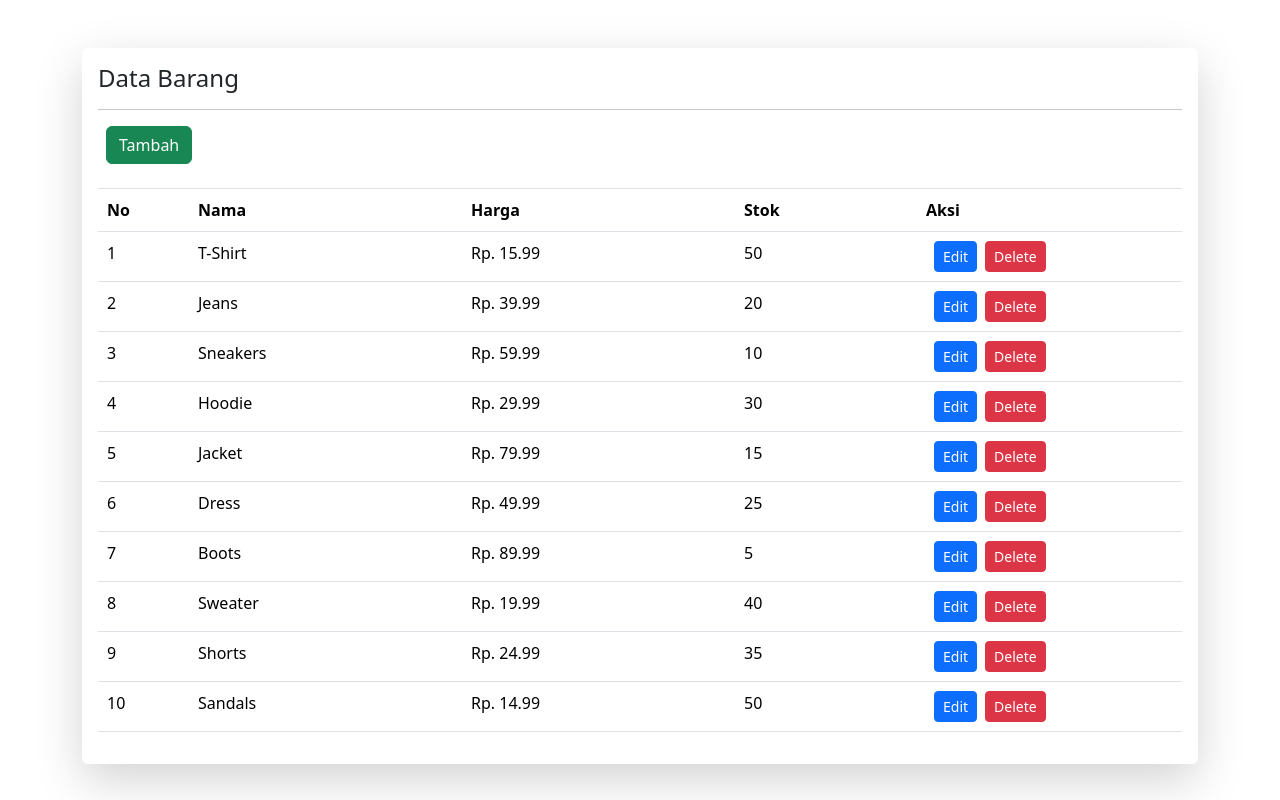
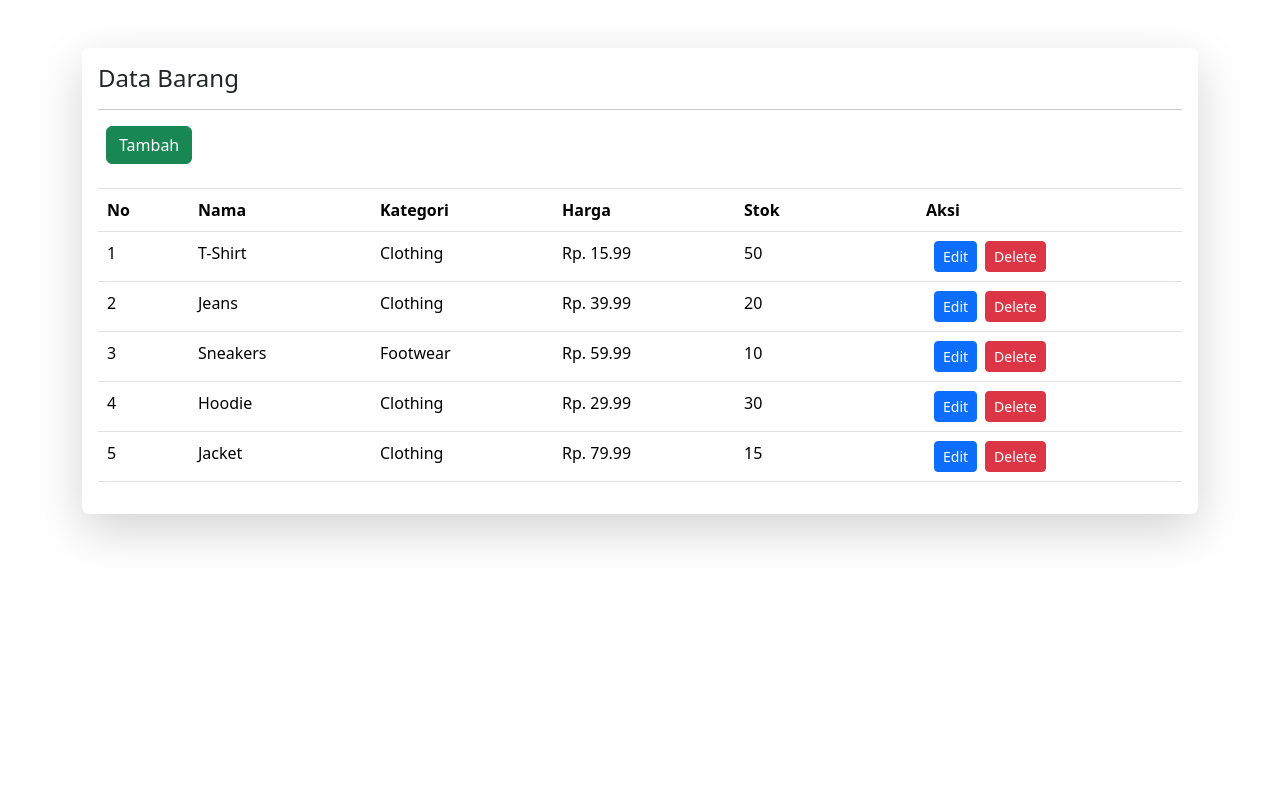
Before and after one commit to NicoAriestP/Kelompok12TugasWPWVue, a Vue app: page / in a window 1280 px wide. Built offline with nearby package versions, Linux system fonts and the light colour scheme.

Commit message:
feat add input category & fix popup keluar waktu tutup modal form

```diff
--- a/src/App.vue
+++ b/src/App.vue
@@ -20,10 +20,13 @@
                                       <div class="col-1">
                                         <th scope="col">No</th>
                                       </div>
-                                      <div class="col-3">
+                                      <div class="col-2">
                                         <th scope="col">Nama</th>
                                       </div>
-                                      <div class="col-3">
+                                      <div class="col-2">
+                                        <th scope="col">Kategori</th>
+                                      </div>
+                                      <div class="col-2">
                                         <th scope="col">Harga</th>
                                       </div>
                                       <div class="col-2">
@@ -40,8 +43,9 @@
                                 <tr v-for="(barang, index) in barangs" :key="index">
                                     <div class="row">
                                         <div class="col-1"><td>{{ index + 1 }}</td></div>
-                                        <div class="col-3"><td>{{ barang.name }}</td></div>
-                                        <div class="col-3"><td>Rp. {{ barang.price }}</td></div>
+                                        <div class="col-2"><td>{{ barang.name }}</td></div>
+                                        <div class="col-2"><td>{{ barang.category }}</td></div>
+                                        <div class="col-2"><td>Rp. {{ barang.price }}</td></div>
                                         <div class="col-2"><td>{{ barang.quantity }}</td></div>
                                         <div class="col-2"><td class="text-center">
                                         <button type="button" class="btn btn-sm btn-primary mx-2" data-bs-toggle="modal" @click="editBarang(index)" data-bs-target="#editModal">
@@ -71,6 +75,13 @@
           <div class="form-group mb-2">
               <label for="title" class="font-weight-bold mb-2">Nama</label>
               <input type="text" class="form-control" v-model="newBarang.name" placeholder="Masukkan Nama Barang">
+          </div>
+          <div class="form-group mb-2">
+              <label for="title" class="font-weight-bold">Kategori</label>
+              <select class="form-select" v-model="newBarang.category" aria-label="Default select example">
+                <option selected disabled>Pilih Kategori</option>
+                <option v-for="category in categories" :value="category">{{ category }}</option>
+              </select>
           </div>
           <div class="form-group mb-2">
               <label for="content" class="font-weight-bold mb-2">Harga</label>
@@ -105,6 +116,13 @@
               <input type="text" class="form-control" v-model="changeBarang.name" placeholder="Masukkan Nama Barang">
           </div>
           <div class="form-group mb-2">
+              <label for="title" class="font-weight-bold">Kategori</label>
+              <select class="form-select" v-model="changeBarang.category" aria-label="Default select example">
+                <option selected disabled>{{ changeBarang.category }}</option>
+                <option v-for="category in categories" :value="category">{{ category }}</option>
+              </select>
+          </div>
+          <div class="form-group mb-2">
               <label for="content" class="font-weight-bold">Harga</label>
               <input type="text" class="form-control" rows="4" v-model="changeBarang.price" placeholder="Masukkan Harga Barang">
           </div>
@@ -128,79 +146,57 @@
         data: () => ({
             newBarang: {
                 name: '' ,
+                category:'Pilih Kategori',
                 price: '' ,
                 quantity:1
             },
             changeBarang: {
                 id:null,
                 name: '' ,
+                category:'',
                 price: '' ,
                 quantity:1 ,
             },
             msgBox: '',
             show: false,
             validation: [],
+            categories: ['Elektronik', 'Fashion', 'Makanan & Minuman', 'Alat Mandi', 'Snack'],
             barangs: [
                 {
                     "id": 1,
                     "name": "T-Shirt",
                     "price": 15.99,
-                "quantity": 50
+                    "quantity": 50,
+                    "category": "Clothing"
                 },
                 {
                     "id": 2,
                     "name": "Jeans",
                     "price": 39.99,
-                "quantity": 20
+                    "quantity": 20,
+                    "category": "Clothing"
                 },
                 {
                     "id": 3,
                     "name": "Sneakers",
                     "price": 59.99,
-                "quantity": 10
+                    "quantity": 10,
+                    "category": "Footwear"
                 },
                 {
                     "id": 4,
                     "name": "Hoodie",
                     "price": 29.99,
-                "quantity": 30
+                    "quantity": 30,
+                    "category": "Clothing"
                 },
                 {
                     "id": 5,
                     "name": "Jacket",
                     "price": 79.99,
-                "quantity": 15
+                    "quantity": 15,
+                    "category": "Clothing"
                 },
-              {
-                "id": 6,
-                "name": "Dress",
-                "price": 49.99,
-                "quantity": 25
-              },
-              {
-                "id": 7,
-                "name": "Boots",
-                "price": 89.99,
-                "quantity": 5
-              },
-              {
-                "id": 8,
-                "name": "Sweater",
-                "price": 19.99,
-                "quantity": 40
-              },
-              {
-                "id": 9,
-                "name": "Shorts",
-                "price": 24.99,
-                "quantity": 35
-              },
-              {
-                "id": 10,
-                "name": "Sandals",
-                "price": 14.99,
-                "quantity": 50
-              }
             ],
         }),
         created() {
@@ -215,16 +211,19 @@
                     this.barangs.push({
                         "id": this.barangs.length + 1,
                         "name": this.newBarang.name,
+                        "category": this.newBarang.category,
                         "price": this.newBarang.price,
                         "quantity": this.newBarang.quantity
                     })
                     this.msgBox = 'tambah data'
                     this.tutupModal()
+                    this.popup()
                 }
             },
             editBarang(index) {
                 this.changeBarang.id = index
                 this.changeBarang.name = this.barangs[index].name
+                this.changeBarang.category = this.barangs[index].category
                 this.changeBarang.price = this.barangs[index].price
                 this.changeBarang.quantity = this.barangs[index].quantity
             },
@@ -233,18 +232,22 @@
                     alert("Lengkapi semua data")
                 }else{
                     this.barangs[this.changeBarang.id].name = this.changeBarang.name
+                    this.barangs[this.changeBarang.id].category = this.changeBarang.category
                     this.barangs[this.changeBarang.id].price = this.changeBarang.price
                     this.barangs[this.changeBarang.id].quantity = this.changeBarang.quantity
 
                     this.msgBox = 'edit data'
                     this.tutupModal()
+                    this.popup()
                 }
             },
             tutupModal() {
                 this.newBarang.name = ''
+                this.newBarang.category = 'Pilih Kategori'
                 this.newBarang.price = ''
                 this.newBarang.quantity = 1
                 this.changeBarang.name = ''
+                this.changeBarang.category = ''
                 this.changeBarang.price = ''
                 this.changeBarang.quantity = 1
 
@@ -254,7 +257,6 @@
                 document.getElementById('editModal').classList.remove("show")
                 document.getElementById('editModal').style.display = "none";
                 document.querySelector('.modal-backdrop').remove();
-                this.popup()
             },
             deleteBarang(idx) {
                 this.barangs.splice(idx, 1);
```
Lines whose indentation alone changed are shown as unchanged.
